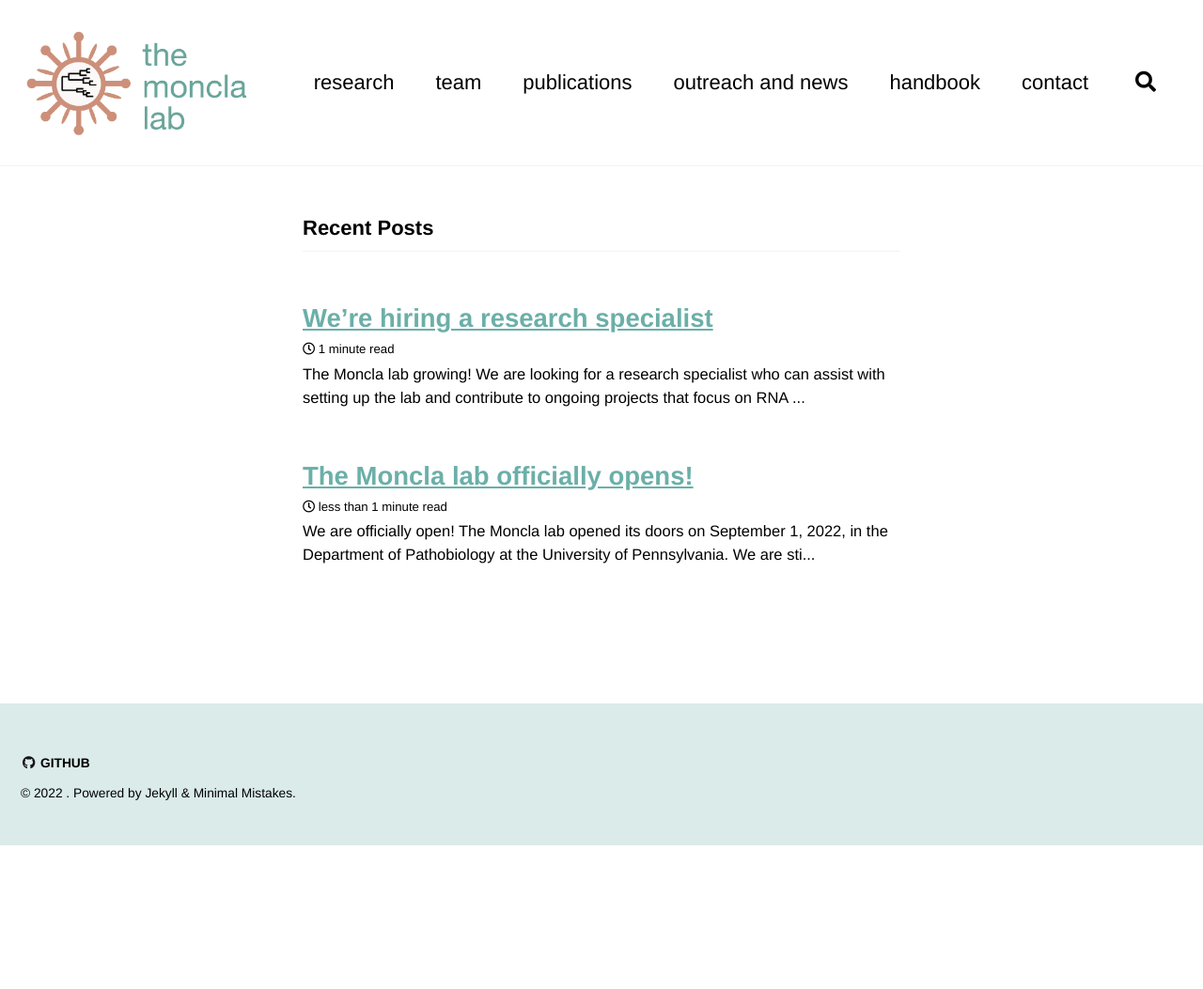
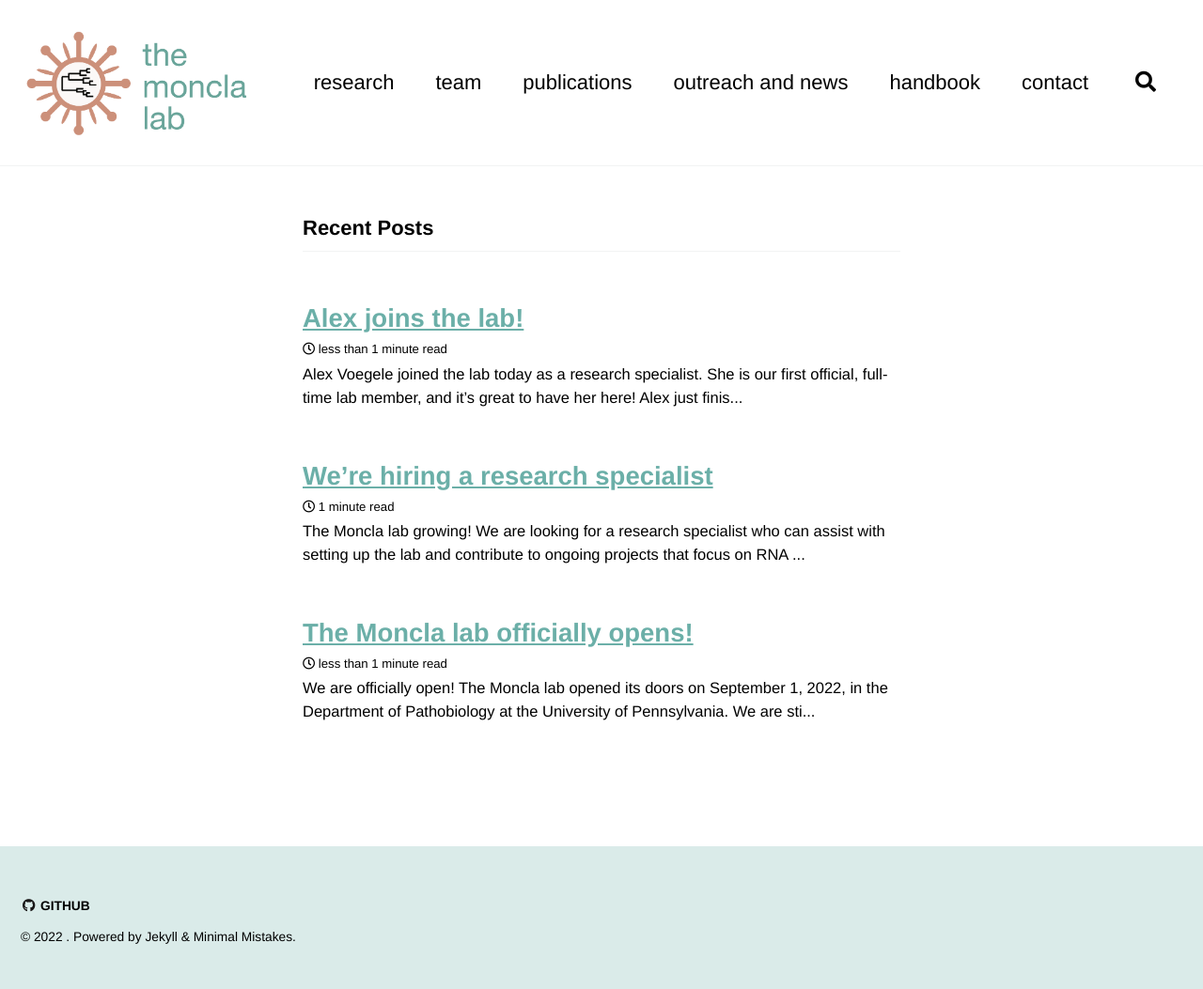
Before and after one commit to lmoncla/monclalab, a Jekyll site: the page built from index.html, in a window 1280 px wide. Shown: the whole page at 94% size. Built offline with Jekyll 4.4.1, drawn with Linux system fonts in a browser that asks for light colours; cached includes are drawn as plain includes; a script that is not in the unit is left out; the list of posts is cut into pages by our own code; comment, search, counter and statistics services are not loaded; before the commit the page ends 900 px from its top, so only the background shows below that.

Commit message:
adding a post to welcome Alex and adding lab  github page to the research page

```diff
--- /dev/null
+++ b/_posts/2022-11-28-Alex-joins-the-lab.md
@@ -0,0 +1,6 @@
+---
+title: "Alex joins the lab!"
+date: 2022-11-28
+---
+
+Alex Voegele joined the lab today as a research specialist. She is our first official, full-time lab member, and it's great to have her here! Alex just finished her degree in Biochemistry from Towson University, and will be working on developing a sequencing protocol for high path avian influenza viruses, and getting us going on a project looking at transmission of SARS-CoV-2 in urban and rural settings.
```
Also changed, not shown: _pages/research.md (+3 -0 lines).
